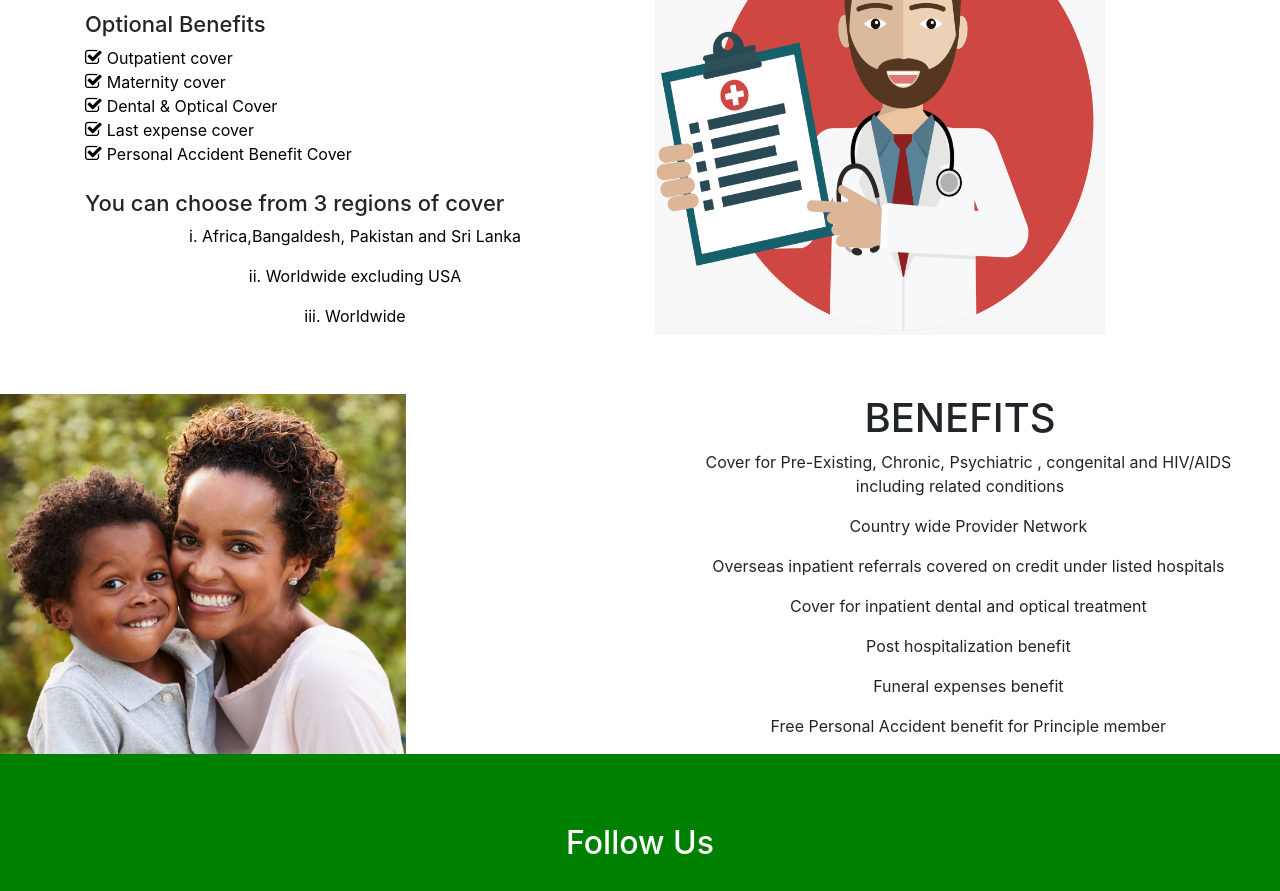
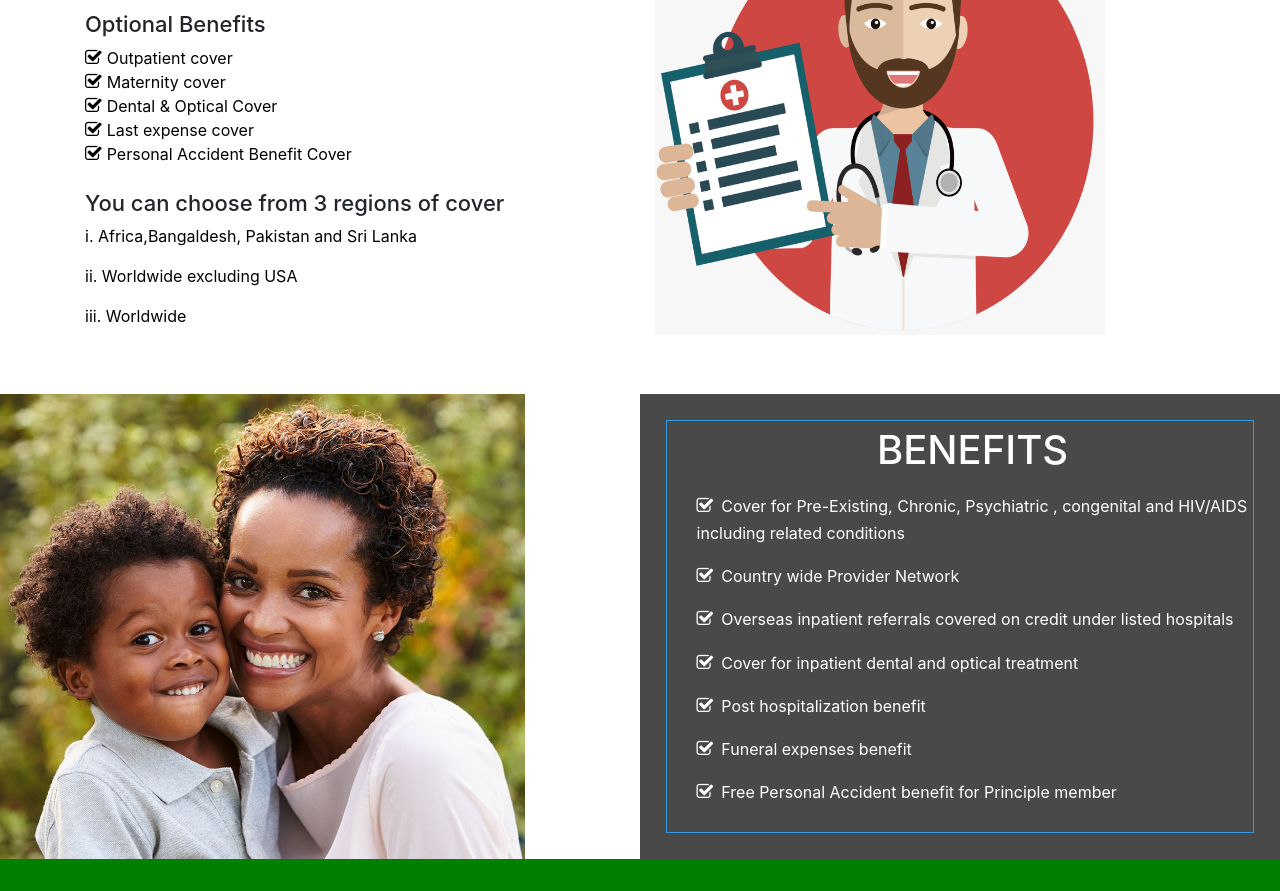
Before and after one commit to samuelkaranja/ace, a plain HTML site: page medical.html in a window 1280 px wide. Shown: the part 1255-2146 px from the top of the page. Drawn offline with nearby package versions, Linux system fonts and the light colour scheme.

Commit message:
File update

```diff
--- a/css/style.css
+++ b/css/style.css
@@ -315,6 +315,10 @@
 	padding: 70px 0 0 0;
 }
 
+.cl-m p{
+	text-align: left;
+}
+
 .cl-m i{
 	color: black;
 	padding-right: 5px;
@@ -333,6 +337,7 @@
 
 .bn p{
 	color: black;
+	text-align: left;
 }
 
 .bn i{
@@ -354,6 +359,31 @@
 
 .tg .row{
 	margin: 0;
+}
+
+.cal{
+	padding: 2%;
+	background: #494949;
+	color: #fff;
+}
+
+.cal h1{
+	padding-bottom: 2%;
+}
+
+.cal p{
+	text-align: left!important;
+	line-height: 1.7;
+}
+
+.cal i{
+	padding-right: 8px;
+
+}
+
+.bd{
+	border: 1px solid #309cea;
+	padding: 5px 5px 10px 30px;
 }
 
 /*.........Life Cover........*/
```
